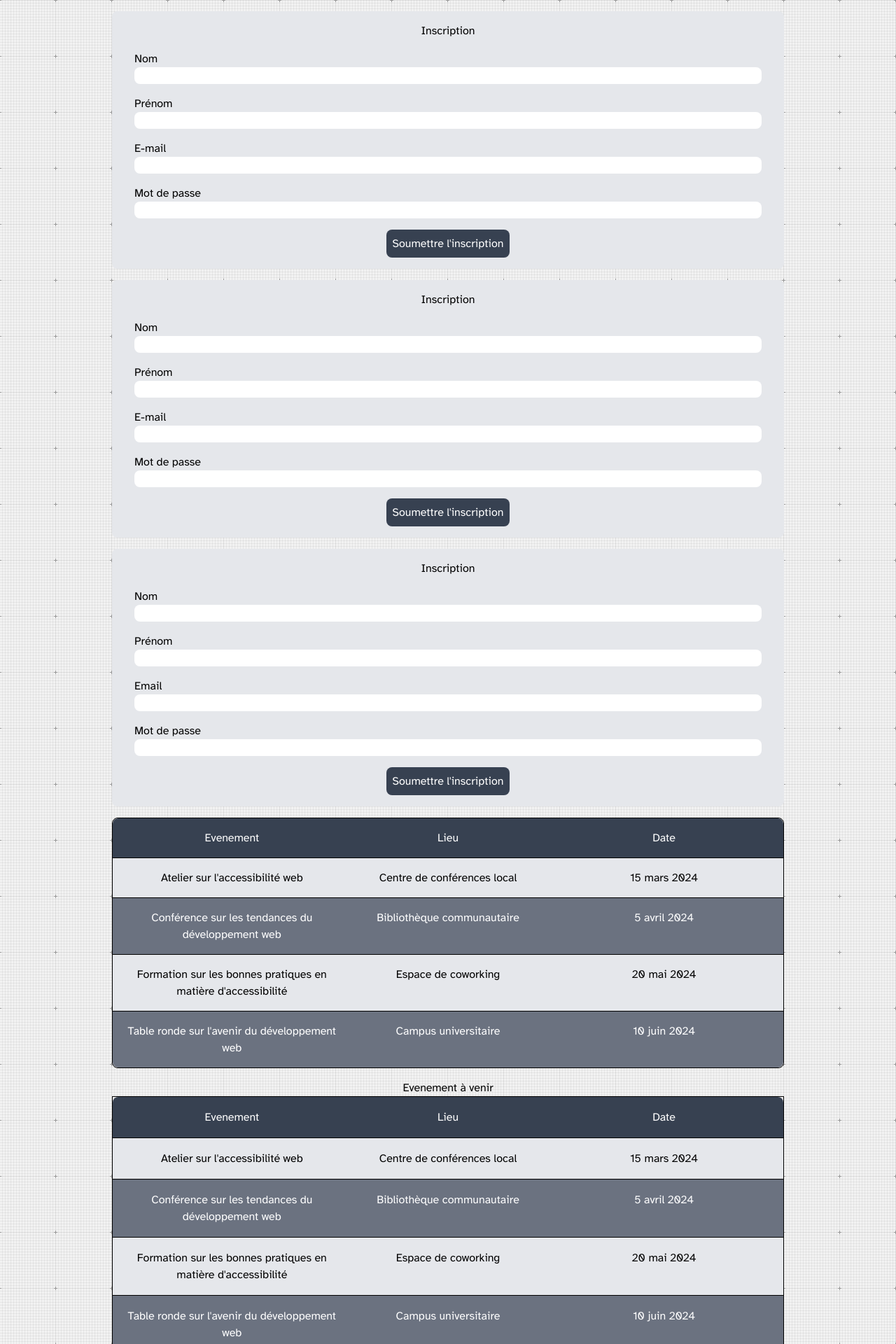
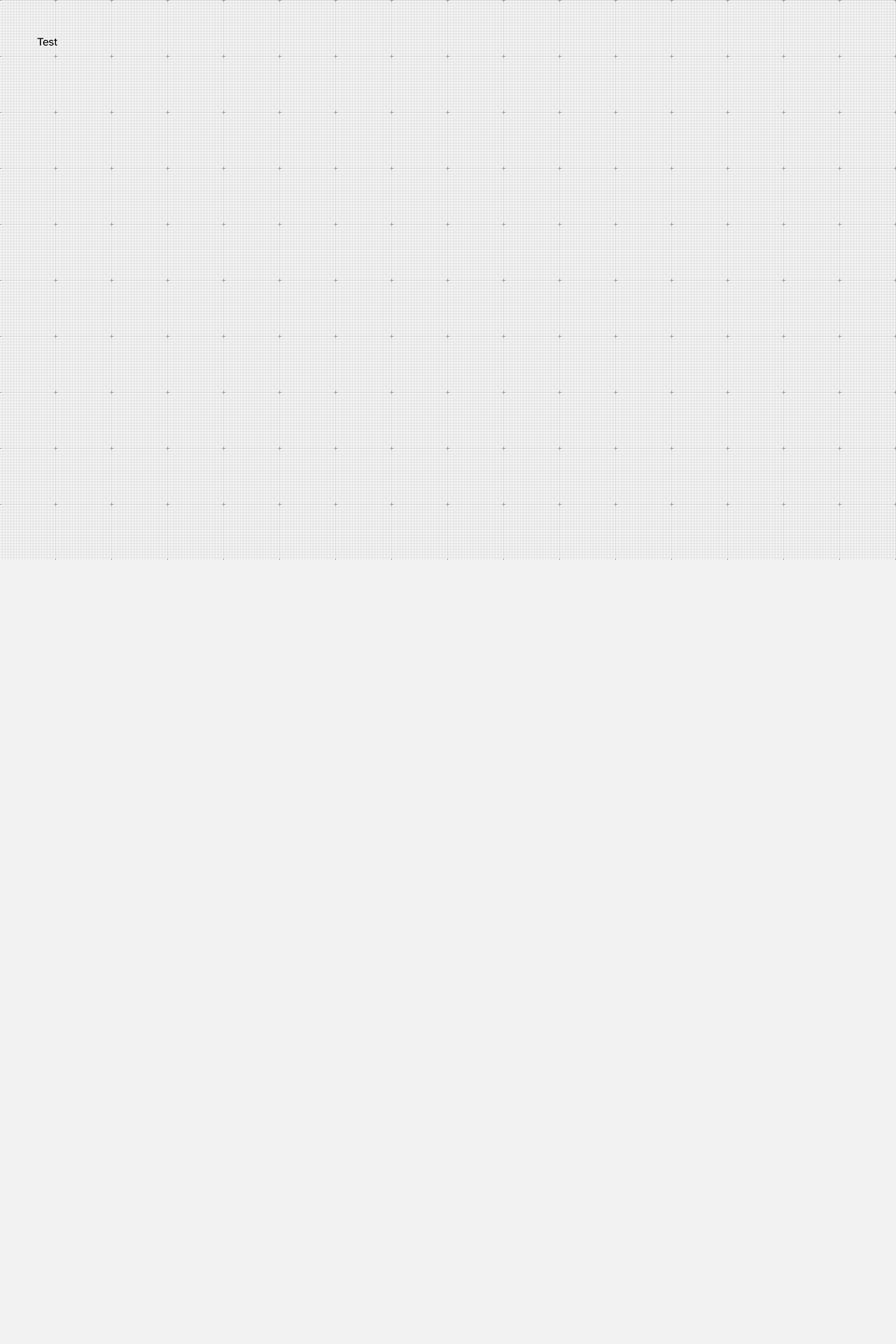
Before and after one commit to Sylvain-Lepoutre/react-bada11y, a React (Vite) app: page /test in a window 1280 px wide. Shown: the top 1920 px of the page at 70% size. After the commit the page ends 800 px from the top, so only its background shows below. Built offline with nearby package versions, Linux system fonts and the light colour scheme.

Commit message:
fix(test.tsx): remove content

```diff
--- a/src/routes/test.tsx
+++ b/src/routes/test.tsx
@@ -1,15 +1,5 @@
-import { BadFormNoSemantic, BadFormSemantic } from "../components/BadForm";
-import { BadTableNoSemantic, BadTableSemantic } from "../components/BadTable";
-import { GoodForm } from "../components/GoodForm";
-import { GoodTable } from "../components/GoodTable";
-
 export const Test = () => (
-  <>
-    <BadFormNoSemantic />
-    <BadFormSemantic />
-    <GoodForm />
-    <BadTableNoSemantic />
-    <BadTableSemantic />
-    <GoodTable />
-  </>
+  <main className="mx-auto my-12 w-11/12">
+    <p>Test</p>
+  </main>
 );
```
